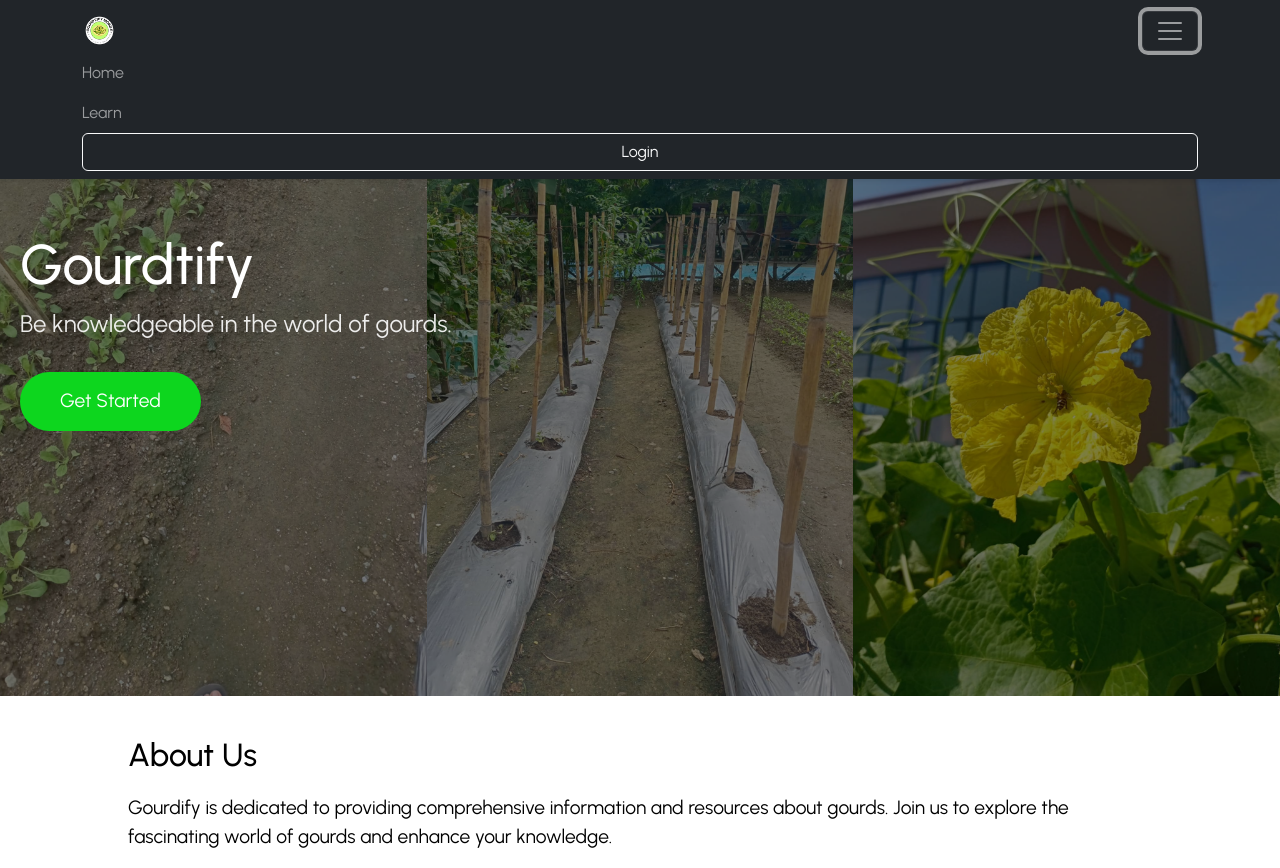
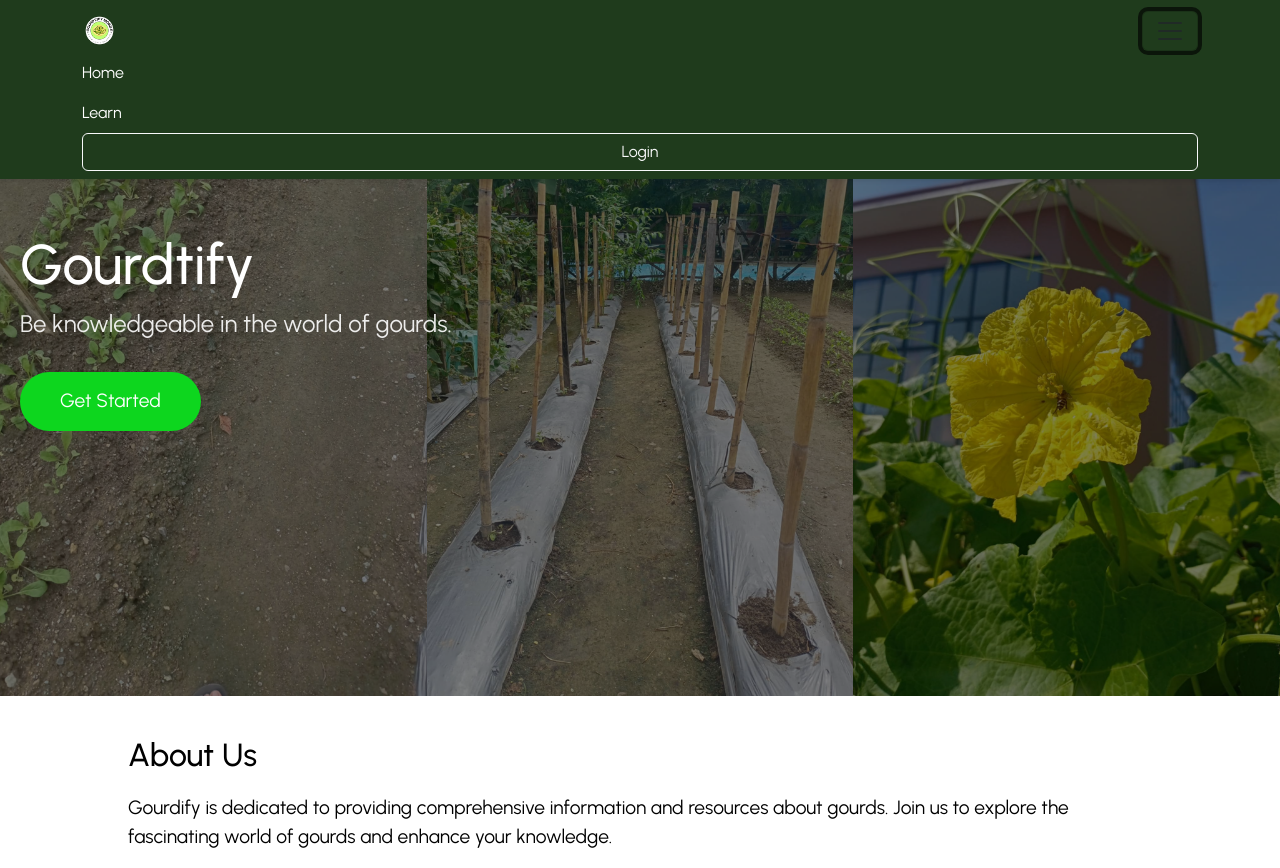
Before and after one commit to DyNis999/webgourd, a React (Create React App) app: page / in a window 1280 px wide. Both pictures are taken after a click on the button 1170 px from the left and 30 px from the top of the page. Built offline with nearby package versions, Linux system fonts and the light colour scheme; no server answers.

Commit message:
Naglagay ng Info(1)

```diff
--- a/src/components/Layout/Header.js
+++ b/src/components/Layout/Header.js
@@ -58,32 +58,33 @@ const Header = () => {
 
     return (
         <>
-            <Navbar bg="dark" variant="dark" expand="xxl" style={styles.navbarFixedTop}>
+            <Navbar expand="xxl" style={styles.navbarFixedTop}>
                 <Container>
-                    <Navbar.Brand as={Link} to="/">
+                    <Navbar.Brand as={Link} to="/" style={{ color: '#FFFFFF' }}>
                         <img
                             src="./logoNBG.png"
                             alt="Gourdify"
                             className="d-inline-block align-top"
                             style={{ width: '35px', height: '35px' }} // Adjust the width and height as needed
-                        />                    </Navbar.Brand>
+                        />
+                    </Navbar.Brand>
                     <Navbar.Toggle aria-controls="basic-navbar-nav" />
                     <Navbar.Collapse id="basic-navbar-nav">
                         <Nav className="me-auto">
-                            <Nav.Link as={Link} to="/Home">Home</Nav.Link>
+                            <Nav.Link as={Link} to="/Home" style={styles.navLink}>Home</Nav.Link>
                             {user && (
                                 <>
-                                    <Nav.Link as={Link} to="/Gourdchat">Chat</Nav.Link>
-                                    <Nav.Link as={Link} to="/profile">Profile</Nav.Link>
-                                    <Nav.Link as={Link} to="/Monitoring">Monitoring</Nav.Link>
+                                    <Nav.Link as={Link} to="/Gourdchat" style={styles.navLink}>Chat</Nav.Link>
+                                    <Nav.Link as={Link} to="/profile" style={styles.navLink}>Profile</Nav.Link>
+                                    <Nav.Link as={Link} to="/Monitoring" style={styles.navLink}>Monitoring</Nav.Link>
                                 </>
                             )}
-                            <Nav.Link as={Link} to="/learn">Learn</Nav.Link>
+                            <Nav.Link as={Link} to="/learn" style={styles.navLink}>Learn</Nav.Link>
                         </Nav>
                         <Nav>
                             {user ? (
                                 <Dropdown align="end">
-                                    <Dropdown.Toggle variant="secondary" id="userDropdown" className="modern-dropdown-toggle">
+                                    <Dropdown.Toggle variant="success" id="userDropdown" className="modern-dropdown-toggle" style={styles.dropdownToggle}>
                                         <img
                                             src={user.image || '/images/default_avatar.jpg'}
                                             alt={user.name}
@@ -91,44 +92,44 @@ const Header = () => {
                                             width="35"
                                             height="30"
                                         />
-                                        <span className="ms-2">{user.name}</span>
+                                        <span className="ms-2" style={styles.navLink}>{user.name}</span>
                                     </Dropdown.Toggle>
                                     <Dropdown.Menu className="modern-dropdown-menu">
-                                        <Dropdown.Item as={Link} to="/profile">Profile</Dropdown.Item>
+                                        <Dropdown.Item as={Link} to="/profile" style={styles.dropdownItem}>Profile</Dropdown.Item>
                                         {user?.isAdmin && (
-                                            <Dropdown.Item as={Link} to="/admin/dashboard">
+                                            <Dropdown.Item as={Link} to="/admin/dashboard" style={styles.dropdownItem}>
                                                 Admin
                                             </Dropdown.Item>
                                         )}
                                         <Dropdown.Divider />
                                         <Dropdown.Header
                                             onClick={toggleDashboardMenu}
-                                            style={{ cursor: 'pointer', display: 'flex', justifyContent: 'space-between', alignItems: 'center' }}
+                                            style={{ ...styles.dropdownHeader, ...{ cursor: 'pointer', display: 'flex', justifyContent: 'space-between', alignItems: 'center' } }}
                                         >
                                             My Dashboards
                                             <FontAwesomeIcon icon={showDashboardMenu ? faCaretDown : faCaretRight} />
                                         </Dropdown.Header>
                                         {showDashboardMenu && (
                                             <>
-                                                <Dropdown.Item as={Link} to="/User/Polinatedbymonth">
+                                                <Dropdown.Item as={Link} to="/User/Polinatedbymonth" style={styles.dropdownItem}>
                                                     Pollinated
                                                 </Dropdown.Item>
-                                                <Dropdown.Item as={Link} to="/User/Completedbymonth">
+                                                <Dropdown.Item as={Link} to="/User/Completedbymonth" style={styles.dropdownItem}>
                                                     Completed
                                                 </Dropdown.Item>
-                                                <Dropdown.Item as={Link} to="/User/Failedbymonth">
+                                                <Dropdown.Item as={Link} to="/User/Failedbymonth" style={styles.dropdownItem}>
                                                     Failed
                                                 </Dropdown.Item>
                                             </>
                                         )}
                                         <Dropdown.Divider />
-                                        <Dropdown.Item as={Link} to="/" onClick={logoutHandler} className="text-danger">
+                                        <Dropdown.Item as={Link} to="/" onClick={logoutHandler} className="text-danger" style={styles.dropdownItem}>
                                             Logout
                                         </Dropdown.Item>
                                     </Dropdown.Menu>
                                 </Dropdown>
                             ) : (
-                                <Button variant="outline-light" as={Link} to="/login">
+                                <Button variant="outline-light" as={Link} to="/login" style={styles.loginButton}>
                                     Login
                                 </Button>
                             )}
@@ -148,8 +149,11 @@ const styles = {
         zIndex: 1030,
         boxShadow: '0 2px 4px rgba(0, 0, 0, 0.1)',
         fontFamily: 'Urbanist, sans-serif',
-        backgroundColor: '#1F3B1C', // Custom background color
-        color: '#FFFFFF', // Custom font color
+        backgroundColor: '#1F3B1C', // Dark green background color
+        color: '#FFFFFF', // White font color
+    },
+    navLink: {
+        color: '#FFFFFF', // Ensure nav links are white
     },
     body: {
         paddingTop: '56px',
--- a/src/components/User/Profile.css
+++ b/src/components/User/Profile.css
@@ -1,5 +1,8 @@
+@import url('https://fonts.googleapis.com/css2?family=Urbanist:wght@400;700&display=swap');
+
 .profile-container {
     margin-top: 20px;
+    font-family: 'Urbanist', sans-serif;
   }
 
   .profile-sidebar {
```
